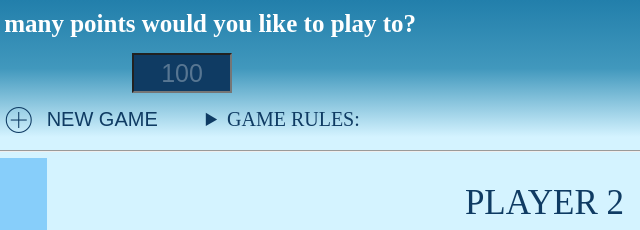
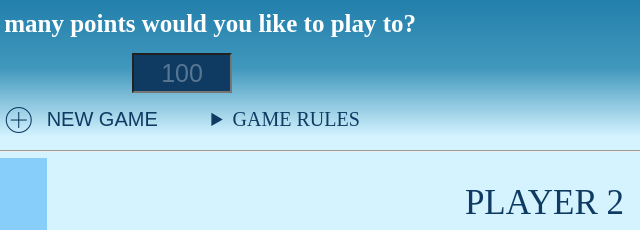
Before and after one commit to SRumbaugh10/forFun, a website: page index.html in a window 1280 px wide. Shown: the top 230 px of the page, 458-1098 px from the left. Drawn offline with nearby package versions, Linux system fonts and the light colour scheme.

Commit message:
Fix Grammatical Typo

```diff
--- a/index.html
+++ b/index.html
@@ -23,7 +23,7 @@
             </div>
             <div class="game-rules">
                 <details>
-                    <summary>Game Rules:</summary>
+                    <summary>Game Rules</summary>
                     <ul>
                         <li>Players will take turns rolling the dice, each player may roll the dice as many times as they want.</li>
                         <li>To end your turn press the "HOLD" button and your current points will be added to your total points.</li>
```
